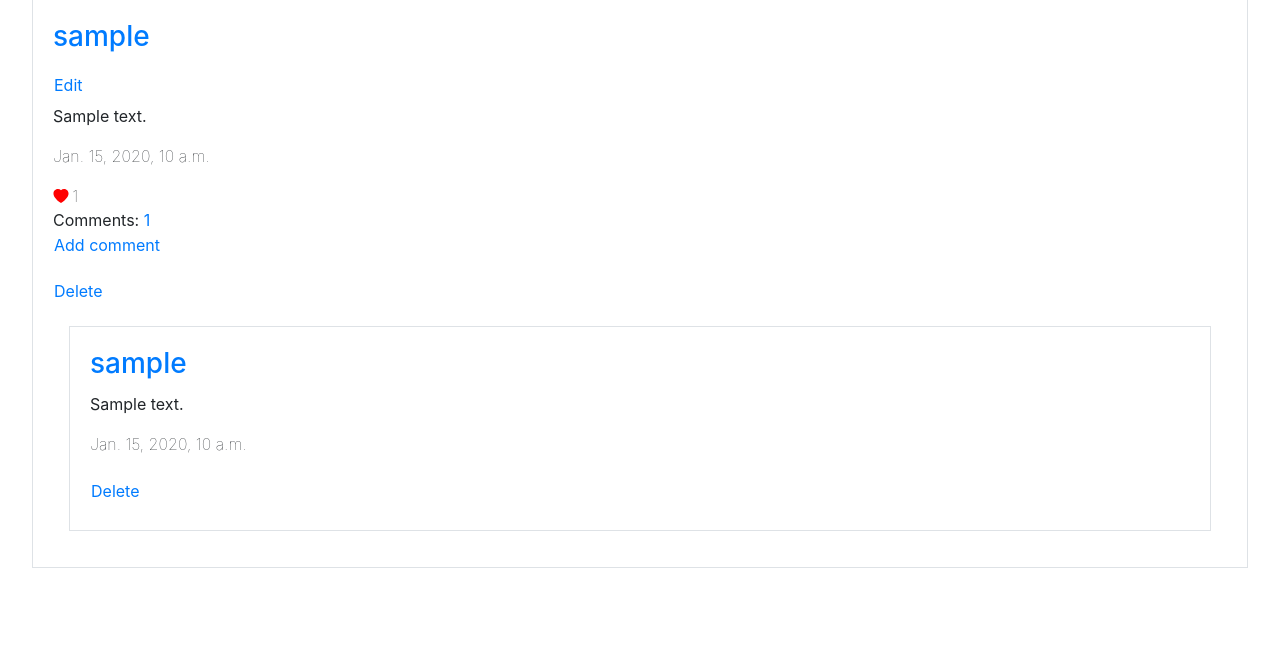
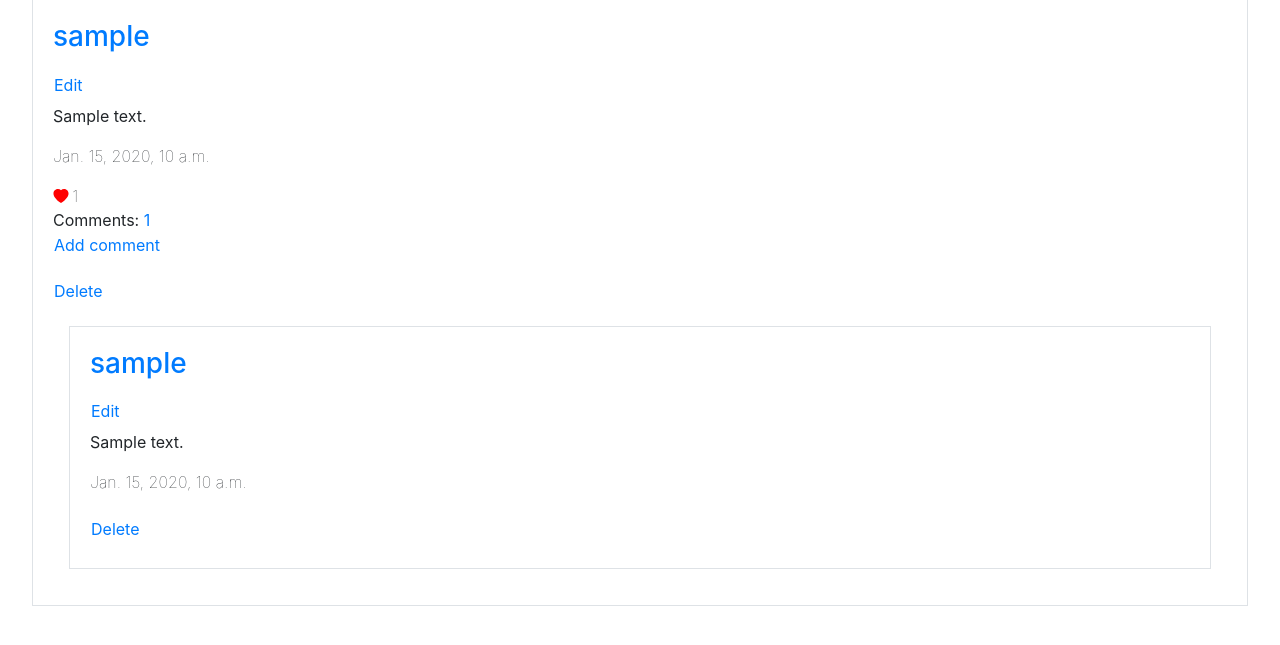
Before and after one commit to MateuszMasternak/Social-Network, a Django app: page /comments/1 in a window 1280 px wide. Shown: the part 122-767 px from the top of the page. Run offline with Django 3.2, Linux system fonts and the light colour scheme; a user stored in the database is signed in; tables that the repository leaves empty hold one stand-in row (values such as "Sample post"); some libraries are stand-ins or nearby versions.

Commit message:
add editing comments

```diff
--- a/network/forms.py
+++ b/network/forms.py
@@ -8,9 +8,15 @@ class PostForm(forms.ModelForm):
         fields = ('text',)
 
 
-class EditForm(forms.Form):
+class EditPostForm(forms.Form):
     text = forms.CharField(widget=forms.Textarea(), required=True)
     id = forms.IntegerField(required=True, widget=forms.HiddenInput())
+
+
+class EditCommForm(forms.Form):
+    text = forms.CharField(widget=forms.Textarea(), required=True)
+    post_id = forms.IntegerField(required=True, widget=forms.HiddenInput())
+    comment_id = forms.IntegerField(required=True, widget=forms.HiddenInput())
 
 
 class LikeForm(forms.Form):
--- a/network/static/network/css/styles.css
+++ b/network/static/network/css/styles.css
@@ -22,7 +22,7 @@ h1 {
     font-weight: bold;
 }
 
-.edit-btn, .delete-btn, .comment-btn, .delete-comm-btn {
+.edit-btn, .delete-btn, .comment-btn, .delete-comm-btn, .edit-comm-btn {
     margin-left: -0.75em;
 }
 
--- a/network/static/network/js/network.js
+++ b/network/static/network/js/network.js
@@ -12,6 +12,16 @@ document.addEventListener('DOMContentLoaded', function() {
     const editForm = document.querySelectorAll(".edit-form");
     editForm.forEach(form => {
        form.addEventListener("submit", (e) => submitEdit(form, e));
+    });
+
+    const editCommButton = document.querySelectorAll(".edit-comm-btn");
+    editCommButton.forEach(button => {
+       button.addEventListener("click", () => showForm(button.parentElement));
+    });
+
+    const formEditComm = document.querySelectorAll(".edit-comm-form");
+    formEditComm.forEach(form => {
+       form.addEventListener("submit", (e) => submitEditComm(form, e));
     });
 
     const likeButton = document.querySelectorAll(".submit-like");
@@ -79,6 +89,7 @@ function submitPost(postForm, e) {
 function showForm(post) {
     let editBtn = post.querySelector(".edit-btn");
     let commBtn = post.querySelector(".comment-btn");
+    let editCommBtn = post.querySelector(".edit-comm-btn");
     if (editBtn) {
         editBtn.style.display = "none";
         let text = post.querySelector(".post-text").innerText;
@@ -89,6 +100,13 @@ function showForm(post) {
     else if (commBtn) {
         commBtn.style.display = "none";
         post.querySelector("#comment-form-body").style.display = "block";
+    }
+    else if (editCommBtn) {
+        editCommBtn.style.display = "none";
+        let text = post.querySelector(".post-text").innerText;
+        post.querySelector(".post-text").style.display = "none";
+        post.querySelector(".edit-comm-form").style.display = "block";
+        post.querySelector("textarea").innerHTML = text;
     }
 }
 
@@ -106,6 +124,23 @@ function submitEdit(editForm, e) {
             post.querySelector(".post-text").style.display = "block";
             post.querySelector(".edit-form").style.display = "none";
             post.querySelector(".edit-btn").style.display = "block";
+        })
+}
+
+function submitEditComm(editForm, e) {
+    e.preventDefault();
+    formData = new FormData(editForm);
+    fetch('/edit-comment', {
+        method: 'POST',
+        body: formData,
+    })
+        .then((response) => response.json())
+        .then(() => {
+            const post = editForm.parentElement;
+            post.querySelector(".post-text").innerText = post.querySelector(".edit-textarea").value;
+            post.querySelector(".post-text").style.display = "block";
+            post.querySelector(".edit-comm-form").style.display = "none";
+            post.querySelector(".edit-comm-btn").style.display = "block";
         })
 }
 
--- a/network/templates/network/comments.html
+++ b/network/templates/network/comments.html
@@ -87,6 +87,18 @@
                 <article class="post card-body border">
                     <h3 class="card-title"><a class="author-link" href="user/{{ comment.author }}">{{ comment.author }}</a>
                     </h3>
+                    {% if post.author == request.user %}
+                        <button type="button" class="edit-comm-btn btn btn-link">Edit</button>
+                        <form action="" method="post" class="edit-comm-form" style="display: none">
+                            <div class="form-group">
+                                {% csrf_token %}
+                                {% render_field form_edit_comm.text class="form-control text-form-field edit-textarea" %}
+                                {% render_field form_edit_comm.post_id value=post.id class="edit-post-id" %}
+                                {% render_field form_edit_comm.comment_id value=comment.id class="edit-comm-id" %}
+                            </div>
+                            <input type="submit" class="btn btn-primary" value="Save"/>
+                        </form>
+                    {% endif %}
                     <p class="post-text">{{ comment.text|linebreaksbr }}</p>
                     <p class="post-timestamp">{{ comment.timestamp }}</p>
                     {% if user.is_authenticated and user == comment.author %}
--- a/network/urls.py
+++ b/network/urls.py
@@ -14,6 +14,7 @@ urlpatterns = [
     path("follow", views.follow_user, name="follow_user"),
     path("following", views.following_page, name="following_page"),
     path("edit-post", views.edit_post, name="edit_post"),
+    path("edit-comment", views.edit_comment, name="edit_comment"),
     path("like", views.likes, name="likes"),
     path("show-likes/<int:post_id>", views.show_likes, name="show_likes"),
     path("delete-post/<int:post_id>", views.delete_post, name="delete_post"),
--- a/network/views.py
+++ b/network/views.py
@@ -9,14 +9,14 @@ from django.core.paginator import Paginator
 from django.utils import timezone
 
 from .models import User, Post, Follow, Comment
-from .forms import PostForm, EditForm, LikeForm, CommentForm
+from .forms import PostForm, EditPostForm, LikeForm, CommentForm, EditCommForm
 from datetime import datetime
 
 
 def index(request):
     form_post = PostForm()
     form_comment = CommentForm()
-    form_edit = EditForm()
+    form_post_edit = EditPostForm()
     form_like = LikeForm()
 
     posts = Post.objects.all()
@@ -29,7 +29,7 @@ def index(request):
     return render(request, "network/index.html", {
         "form": form_post,
         "form_comm": form_comment,
-        "form_2": form_edit,
+        "form_2": form_post_edit,
         "form_3": form_like,
         "page_obj": page_obj
     })
@@ -106,7 +106,7 @@ def create_post(request):
 
 
 def user_page(request, username):
-    form_edit = EditForm()
+    form_edit = EditPostForm()
     form_like = LikeForm()
     form_comment = CommentForm()
     try:
@@ -200,7 +200,7 @@ def edit_post(request):
     if request.method != 'POST':
         return JsonResponse({"error": "POST request required."}, status=400)
     else:
-        form = EditForm(request.POST)
+        form = EditPostForm(request.POST)
         if form.is_valid():
             data = form.cleaned_data
             post_to_update = Post.objects.get(id=data["id"])
@@ -211,6 +211,27 @@ def edit_post(request):
                 return JsonResponse({"error": "Unauthorized."}, status=401)
 
             return JsonResponse({"message": "Post updated successfully."}, status=200)
+        else:
+            return JsonResponse({"error": "Form's data is invalid."}, status=400)
+
+
+@login_required()
+def edit_comment(request):
+    if request.method != 'POST':
+        return JsonResponse({"error": "POST request required."}, status=400)
+    else:
+        form = EditCommForm(request.POST)
+        if form.is_valid():
+            data = form.cleaned_data
+            post = Post.objects.get(pk=data["post_id"])
+            comment_to_update = Comment.objects.get(pk=data["comment_id"], related_post=post)
+            if comment_to_update.author == request.user:
+                comment_to_update.text = data["text"]
+                comment_to_update.save()
+            else:
+                return JsonResponse({"error": "Unauthorized."}, status=401)
+
+            return JsonResponse({"message": "Comment updated successfully."}, status=200)
         else:
             return JsonResponse({"error": "Form's data is invalid."}, status=400)
 
@@ -256,13 +277,16 @@ def show_likes(request, post_id):
 
 @login_required()
 def delete_post(request, post_id):
-    post = Post.objects.get(id=post_id)
+    if request.method != "POST":
+        return JsonResponse({"error": "POST request required."}, status=400)
+    else:
+        post = Post.objects.get(id=post_id)
 
-    if request.user == post.author:
-        post.delete()
-        return JsonResponse({'success': 'Post is deleted successfully.'}, status=200)
-    else:
-        return JsonResponse({'error': 'You dont have permission.'}, status=400)
+        if request.user == post.author:
+            post.delete()
+            return JsonResponse({'success': 'Post is deleted successfully.'}, status=200)
+        else:
+            return JsonResponse({'error': 'You dont have permission.'}, status=400)
 
 
 @login_required()
@@ -301,7 +325,8 @@ def count_comments(request, post_id):
 
 def show_comments(request, post_id):
     form_comment = CommentForm()
-    form_edit = EditForm()
+    form_edit = EditPostForm()
+    form_edit_comm = EditCommForm()
     form_like = LikeForm()
 
     post = Post.objects.filter(pk=post_id)
@@ -317,16 +342,20 @@ def show_comments(request, post_id):
         "form_comm": form_comment,
         "form_2": form_edit,
         "form_3": form_like,
+        "form_edit_comm": form_edit_comm
     })
 
 
 @login_required()
 def delete_comment(request, post_id, comment_id):
-    post = Post.objects.get(id=post_id)
-    comment = Comment.objects.get(pk=comment_id, related_post=post)
+    if request.method != "POST":
+        return JsonResponse({"error": "POST request required."}, status=400)
+    else:
+        post = Post.objects.get(id=post_id)
+        comment = Comment.objects.get(pk=comment_id, related_post=post)
 
-    if request.user == comment.author:
-        comment.delete()
-        return JsonResponse({'success': 'Comment is deleted successfully.'}, status=200)
-    else:
-        return JsonResponse({'error': 'You dont have permission.'}, status=400)
+        if request.user == comment.author:
+            comment.delete()
+            return JsonResponse({'success': 'Comment is deleted successfully.'}, status=200)
+        else:
+            return JsonResponse({'error': 'You dont have permission.'}, status=400)
```
